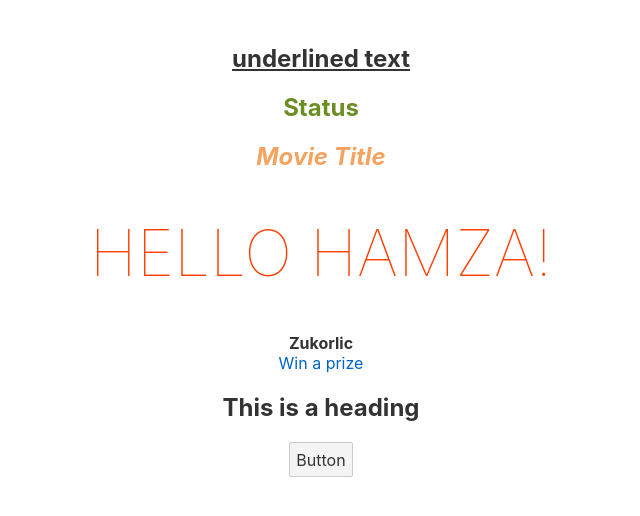
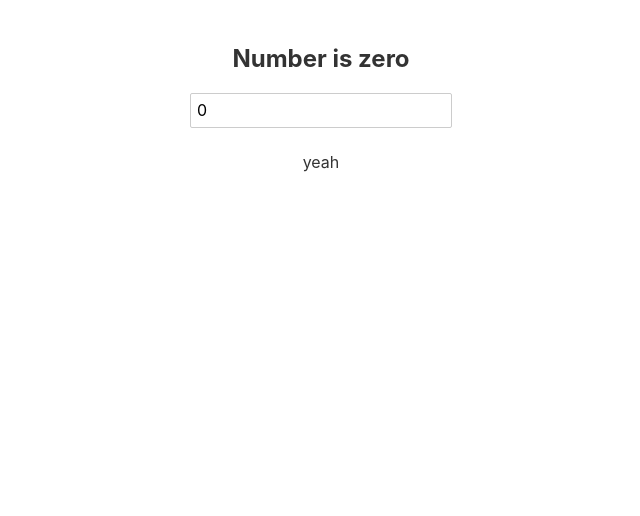
Before and after one commit to KadirZukorlic/Svelte, a Svelte app: page / in a window 1280 px wide. Shown: the top 516 px of the page, without its empty margins (319-959 px from the left). Built offline with nearby package versions, Linux system fonts and the light colour scheme.

Commit message:
If else block with input change

```diff
--- a/src/App.svelte
+++ b/src/App.svelte
@@ -1,39 +1,27 @@
 <script>
-    const name = 'Hamza'
-    const channel = '<b> Zukorlic </b>'
-    const hack = `<a href="#" onclick="alert('You have been hacked!')">Win a prize </a>`
-    const id = 'heading'
-    const disabled = false
-    const status = 'succsess'
-    let promoted = true
+    let num = 0
 </script>
 
 <main>
-    <h2 class="underline">underlined text</h2>
-    <h2 class={status}>Status</h2>
-    <!-- class:promoted adds `promoted` class if `promoted` variable is true, longer syntax is class:promoted={promoted} -->
-    <h2 class:promoted>Movie Title</h2>
-    <h1>Hello {name}!</h1>
-    <div>{@html channel}</div>
-    <div>{@html hack}</div>
-    <h2 {id}>This is a heading</h2>
-    <button {disabled} on:click={() => (promoted = !promoted)}>Button</button>
+    {#if Number(num) === 0}
+        <h2>Number is <span>zero</span></h2>
+    {:else if Number(num) < 0}
+        <h2>Number is <span>negative</span></h2>
+    {:else if Number(num) > 0}
+        <h2>Number is <span>positive</span></h2>
+    {:else}
+        <h2>Not a number</h2>
+    {/if}
+
+    <input type="text" bind:value={num} on:change={(e) => (num = e.target.value)} />
+    {#if num}
+        <p>input number is: {num}</p>
+    {:else}
+        <p>yeah</p>
+    {/if}
 </main>
 
 <style>
-    .underline {
-        text-decoration: underline;
-    }
-    .danger {
-        color: red;
-    }
-    .succsess {
-        color: olivedrab;
-    }
-    .promoted {
-        font-style: italic;
-        color: sandybrown;
-    }
     main {
         text-align: center;
         padding: 1em;
```
